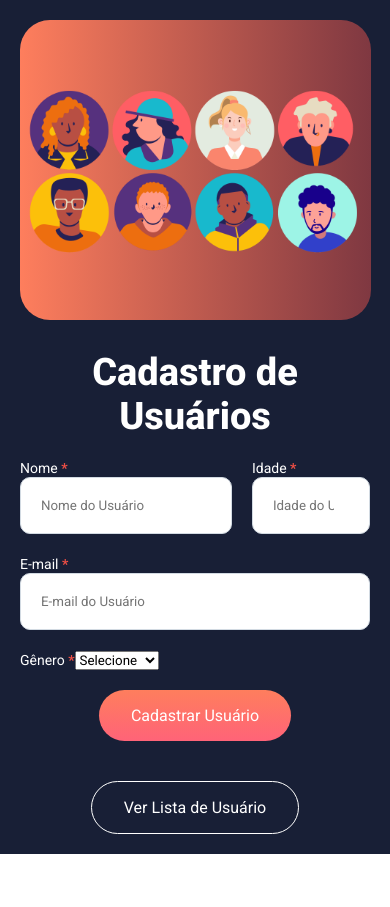
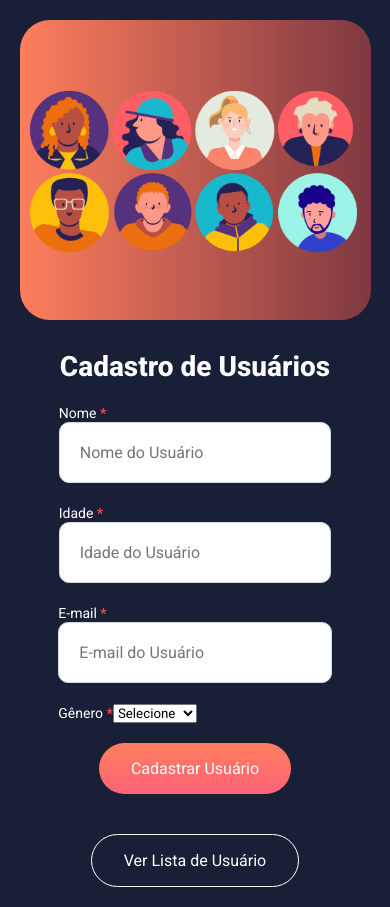
Before and after one commit to AthillaDev/Cadastro-de-Usuarios, a React (Vite) app: page / in a window 390 px wide. Before the commit the page ends 854 px from the top, so only its background shows below. Built offline with nearby package versions, Linux system fonts and the light colour scheme; no server answers.

Commit message:
Ajusta responsividade do cadastro e do título

```diff
--- a/src/pages/Home/styles.js
+++ b/src/pages/Home/styles.js
@@ -18,6 +18,11 @@ export const ConteinerInput = styled.div`
 
     display: flex;
     gap: 20px;
+
+    /* Em telas estreitas, nome e idade empilham em vez de ficar apertados lado a lado. */
+    @media (max-width: 500px) {
+        flex-direction: column;
+    }
 `
 
 // Bloco que ocupa toda a largura do formulário (rótulo + campo + erro).
@@ -35,6 +40,8 @@ export const Input = styled.input`
    padding: 20px;
    outline: none;
    width: 100%;
+   /* 16px ou mais evita que o iPhone aplique zoom automático ao focar o campo. */
+   font-size: 16px;
 
    /* Como "outline" foi removido, este anel mantém o foco visível para teclado. */
    &:focus {
--- a/src/styles/shared.js
+++ b/src/styles/shared.js
@@ -14,7 +14,8 @@ export const Conteiner = styled.div`
 
 export const Title = styled.h2`
   color: #fff;
-  font-size: 38px;
+  /* clamp(mínimo, ideal, máximo): o título diminui em telas pequenas, mas nunca passa de 38px. */
+  font-size: clamp(28px, 6vw, 38px);
   font-weight: 800;
   font-style: normal;
   text-align: center;
```
